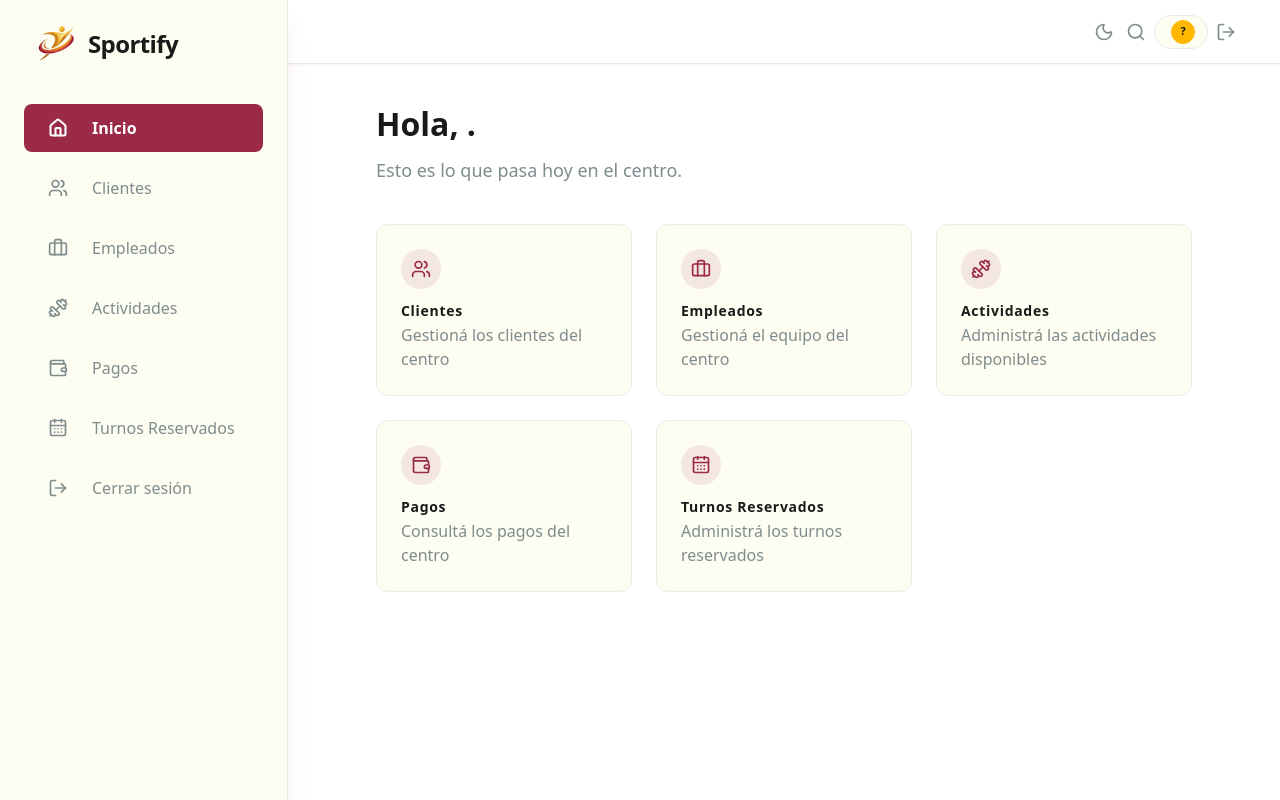
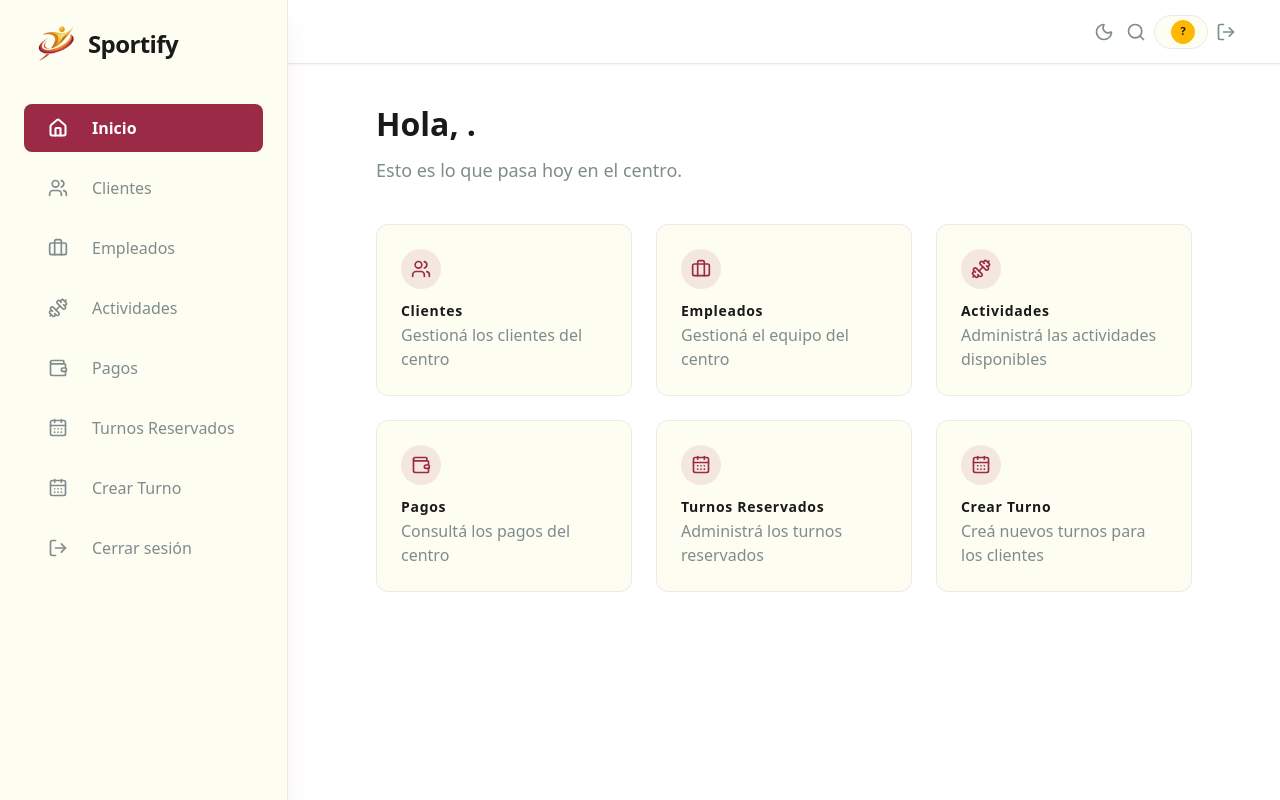
Before and after one commit to gregfc95/sportcenter-app, a React (Vite) app in the folder frontend/: page /dashboard in a window 1280 px wide. Built offline with nearby package versions, Linux system fonts and the light colour scheme; sample sign-in values are in the browser's storage.

Commit message:
feat: connect appointment management pages to dashboard

```diff
--- a/frontend/src/App.jsx
+++ b/frontend/src/App.jsx
@@ -36,7 +36,7 @@ function App() {
             <Route path="/dashboard/client/perfil" element={<ProfilePage />} />
             <Route path="/dashboard/employee" element={<DashboardPage />} />
             <Route path="/dashboard/admin" element={<DashboardPage />} />
-            <Route path="/dashboard/admin/turnos" element={<ViewAppointments onModificar={(turno) => console.log("modificar", turno)} />} />
+            <Route path="/turnos" element={<ViewAppointments />} />
           </Route>
         </Routes>
       </BrowserRouter>
--- a/frontend/src/components/layout/constants.js
+++ b/frontend/src/components/layout/constants.js
@@ -37,6 +37,7 @@ const ADMIN_NAV_LINKS = [
   { label: "Actividades", href: "/actividades", Icon: Dumbbell },
   { label: "Pagos", href: "/pagos", Icon: Wallet },
   { label: "Turnos Reservados", href: "/turnos", Icon: CalendarDays },
+  { label: "Crear Turno", href: "/crear-turno", Icon: CalendarDays },
 ];
 
 export const DASHBOARD_NAV_LINKS_BY_ROLE = {
--- a/frontend/src/pages/DashboardPage.jsx
+++ b/frontend/src/pages/DashboardPage.jsx
@@ -33,6 +33,7 @@ const CARD_DESC_BY_HREF = {
   "/actividades": "Administrá las actividades disponibles",
   "/pagos": "Consultá los pagos del centro",
   "/turnos": "Administrá los turnos reservados",
+  "/crear-turno": "Creá nuevos turnos para los clientes",
 };
 
 function getStaffCards(role) {
```
